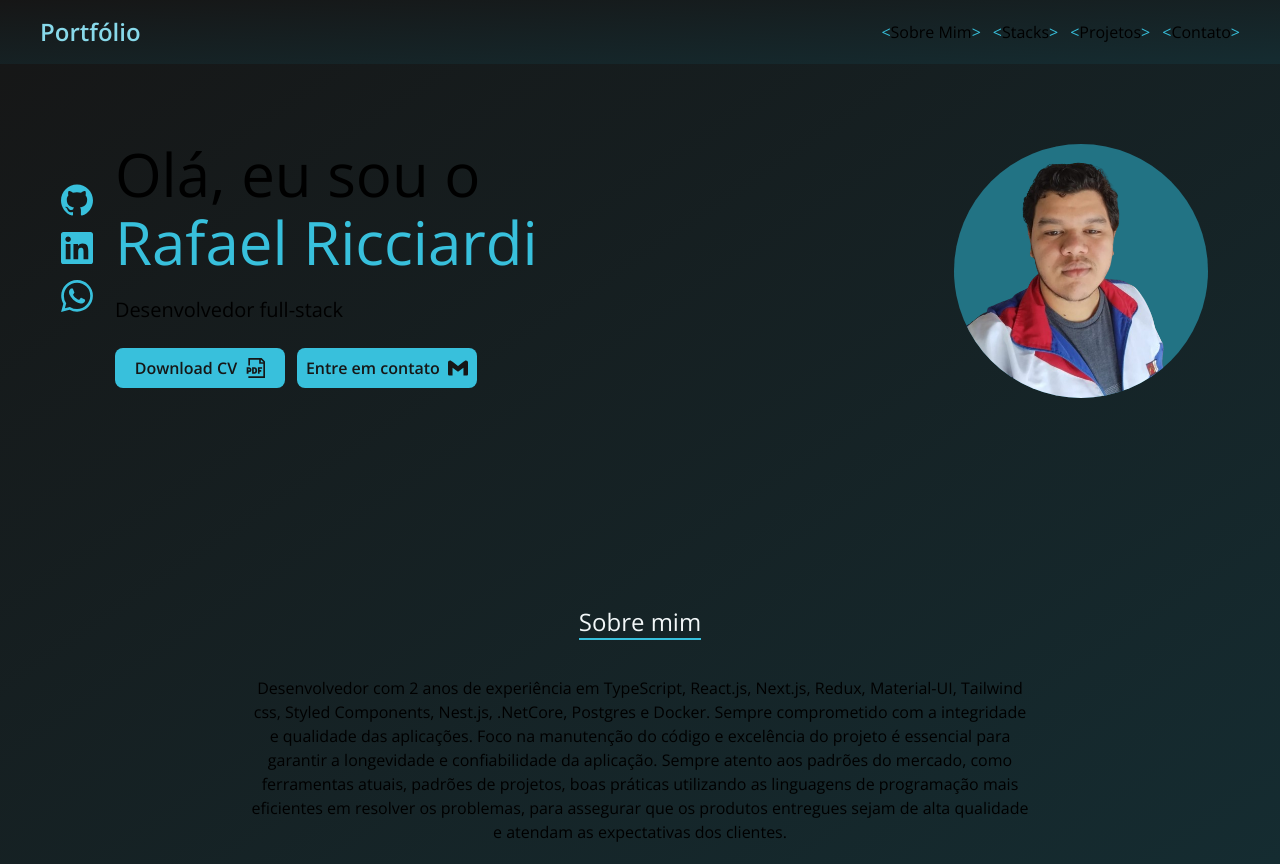
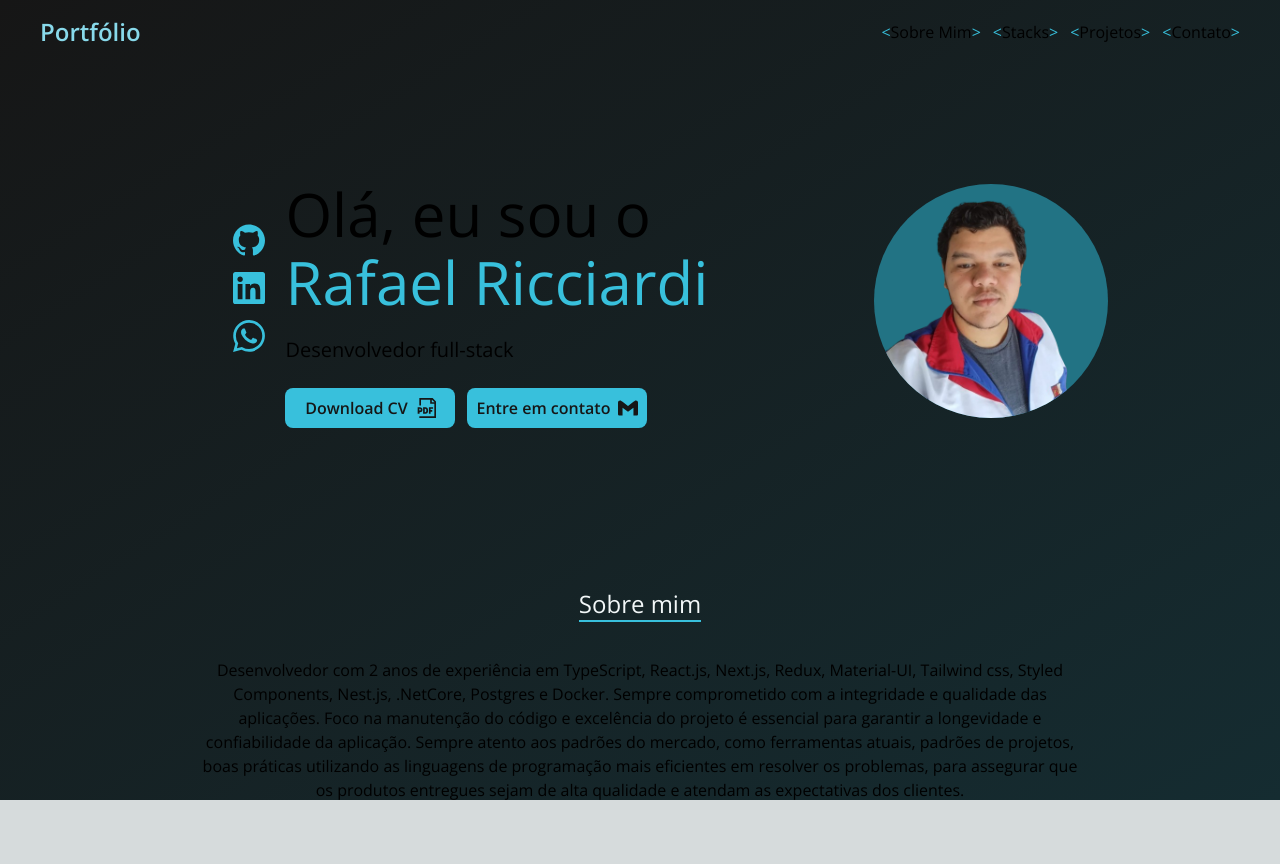
Before and after one commit to ricciardi305/personal-portfolio, a Next.js app: page / in a window 1280 px wide. After the commit the page ends 800 px from the top, so only its background shows below. Built offline with nearby package versions, Linux system fonts and the light colour scheme.

Commit message:
fix: scroll snap

```diff
--- a/src/app/page.tsx
+++ b/src/app/page.tsx
@@ -4,40 +4,26 @@ import { About, Contacts, GeneralInfos, Header, Projects, Stacks } from './ui'
 
 export default function Home() {
   return (
-    <main className="flex flex-col min-h-screen justify-center bg-gradient-to-br from-black-500 to-cyan-800">
+    <main className="h-screen snap-y snap-mandatory overflow-y-scroll scroll-smooth flex flex-col justify-between bg-gradient-to-br from-black-500 to-cyan-800">
       {/* Header */}
       <Header />
 
-      <div className="w-full">
-        <div className="max-w-[1200px] mx-auto flex flex-col justify-center items-center">
-          <div>
-            {/* Body */}
-            <div className="h-screen overflow-y-scroll scroll-smooth snap-y snap-mandatory flex flex-col w-full gap-10 md:gap-52">
-              {/* Geral */}
       <GeneralInfos />
 
-              {/* About */}
       <About />
 
-              {/* Stacks */}
       <Stacks />
 
-              {/* Projects */}
       <Projects />
 
-              {/* Contact */}
       <Contacts />
 
       {/* Footer */}
-              <div className="md:snap-start my-28 flex items-center w-full">
+      <div className="md:snap-start mb-28 mt-20 flex items-center w-full">
         <p className="text-center text-white-700 text-sm w-full">
-                  © Rafael Ricciardi {new Date().getFullYear()} - Todos os
-                  direitos reservados.
+          © Rafael Ricciardi {new Date().getFullYear()} - Todos os direitos
+          reservados.
         </p>
-              </div>
-            </div>
-          </div>
-        </div>
       </div>
     </main>
   )
--- a/src/app/ui/about.tsx
+++ b/src/app/ui/about.tsx
@@ -23,7 +23,7 @@ export function About() {
   }, [controls, inView])
 
   return (
-    <div className="mt-10 md:snap-start md:mt-0 flex flex-col px-10 gap-4 items-center w-full">
+    <div className="mt-10 md:snap-center md:mt-40 flex flex-col gap-4 items-center w-full">
       <h2 className="text-white-500 text-2xl border-b-2 border-teal-500">
         <div id="sobre">Sobre mim</div>
       </h2>
@@ -32,7 +32,7 @@ export function About() {
         initial="hidden"
         variants={motionVariants}
         ref={ref}
-        className="text-center lg:w-[70%] text-base mt-5"
+        className="text-center md:w-[70%] text-base mt-5"
       >
         Desenvolvedor com 2 anos de experiência em TypeScript, React.js,
         Next.js, Redux, Material-UI, Tailwind css, Styled Components, Nest.js,
--- a/src/app/ui/contacts.tsx
+++ b/src/app/ui/contacts.tsx
@@ -25,7 +25,7 @@ export function Contacts() {
   }, [controls, inView])
 
   return (
-    <div className="md:snap-start mt-10 md:mt-0 flex flex-col gap-4 px-10 items-center w-full">
+    <div className="md:snap-start mt-10 md:mt-40 flex flex-col gap-4 px-10 items-center w-full">
       <h2 className="text-white-500 text-2xl border-b-2 border-teal-500">
         <div id="contatos">Contatos</div>
       </h2>
--- a/src/app/ui/general-infos.tsx
+++ b/src/app/ui/general-infos.tsx
@@ -4,8 +4,8 @@ import { SiGithub, SiGmail, SiLinkedin, SiWhatsapp } from 'react-icons/si'
 
 export function GeneralInfos() {
   return (
-    <div className="md:snap-start flex flex-col md:flex-row mt-10 md:mr-8 items-center gap-10">
-      <div className="flex w-full mt-10 md:mt-20">
+    <div className="md:snap-center w-full flex flex-col md:flex-row mt-10 md:mt-30 items-center gap-10 mx-5">
+      <div className="flex w-full lg:w-[70%] mx-auto mt-10 md:mt-20">
         <div className="hidden md:flex flex-col self-start items-center justify-center gap-4 w-20 pt-10">
           <a target="blank" href="https://github.com/ricciardi305">
             <SiGithub
--- a/src/app/ui/header.tsx
+++ b/src/app/ui/header.tsx
@@ -1,6 +1,6 @@
 export function Header() {
   return (
-    <div className="w-full z-10 py-4 px-10 sticky top-0 bg-gradient-to-br from-black-500 to-cyan-800">
+    <div className="w-full py-4 px-10">
       <div className="max-w-[1200px] mx-auto flex justify-between items-center">
         <h2 className="text-teal-300 font-semibold text-2xl w-full text-center md:w-auto md:text-left">
           Portfólio
--- a/src/app/ui/project-list.tsx
+++ b/src/app/ui/project-list.tsx
@@ -38,7 +38,7 @@ export function ProjectList() {
       initial="hidden"
       variants={motionVariants}
       ref={ref}
-      className="flex flex-wrap gap-20 mt-10 justify-center"
+      className="flex flex-wrap gap-20 mt-10 justify-center lg:w-[70%] lg:mx-auto mx-10"
     >
       <ProjectCard
         title="Admin Dashboard"
--- a/src/app/ui/projects.tsx
+++ b/src/app/ui/projects.tsx
@@ -2,7 +2,7 @@ import { ProjectList } from './project-list'
 
 export function Projects() {
   return (
-    <div className="md:snap-start mt-10 md:mt-0 flex flex-col gap-4 items-center w-full">
+    <div className="md:snap-start mt-10 md:mt-40 flex flex-col gap-4 items-center w-full">
       <h2 className="text-white-500 text-2xl border-b-2 border-teal-500">
         <div id="projetos">Projetos</div>
       </h2>
--- a/src/app/ui/stack-list.tsx
+++ b/src/app/ui/stack-list.tsx
@@ -43,7 +43,7 @@ export function StackList() {
       animate={controls}
       initial="hidden"
       variants={motionVariants}
-      className="flex flex-wrap gap-24 mt-6 justify-center"
+      className="flex flex-wrap gap-24 mt-6 justify-center lg:w-[70%] lg:mx-auto mx-10"
       ref={ref}
     >
       <StackCard
--- a/src/app/ui/stacks.tsx
+++ b/src/app/ui/stacks.tsx
@@ -2,7 +2,7 @@ import { StackList } from './stack-list'
 
 export function Stacks() {
   return (
-    <div className="md:snap-start mt-10 md:mt-0 flex flex-col gap-4 items-center w-full">
+    <div className="md:snap-start mt-10 md:mt-40 flex flex-col gap-4 items-center w-full">
       <h2 className="text-white-500 text-2xl border-b-2 border-teal-500">
         <div id="stacks">Stacks</div>
       </h2>
```
Lines whose indentation alone changed are shown as unchanged.
